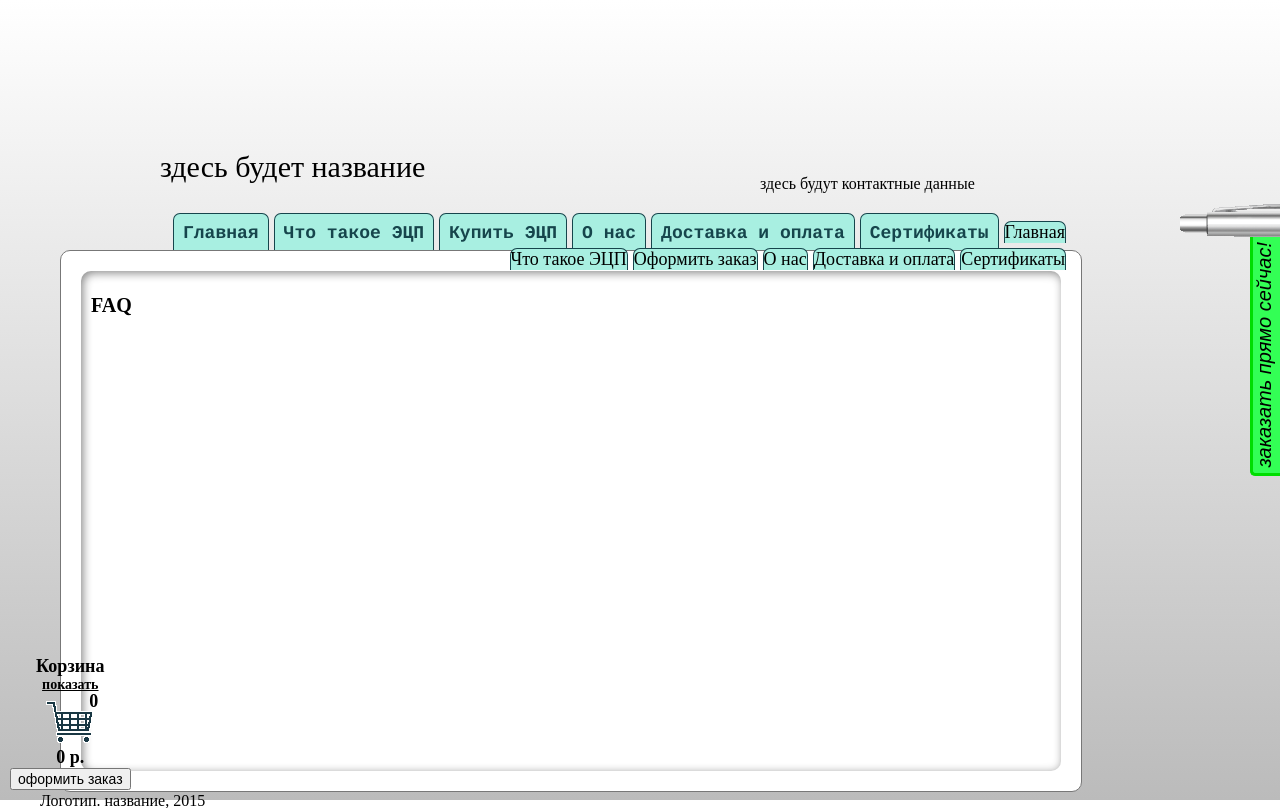
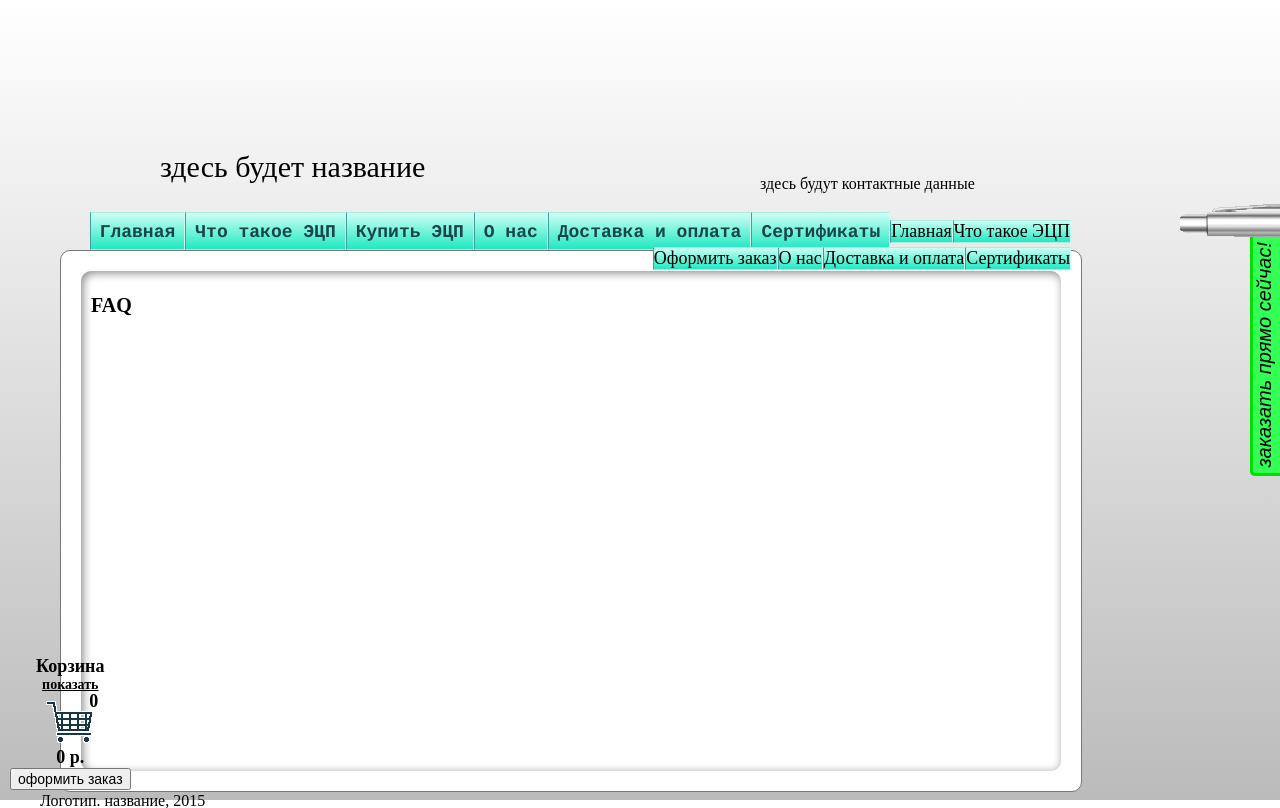
Before and after one commit to vhexx/side_repo, a Django app: page /faq/ in a window 1280 px wide. Shown: the top 808 px of the page. Run offline with Django 3.2, Linux system fonts and the light colour scheme; some libraries are stand-ins or nearby versions.

Commit message:
change template_style.css, create background.png

```diff
--- a/esign/esign/static/css/template_style.css
+++ b/esign/esign/static/css/template_style.css
@@ -8,6 +8,8 @@ input[type="text"] {max-width: 30px;}
      background: linear-gradient(to top, #bbbbbb, #ffffff);
      background-image: -webkit-linear-gradient(top, #ffffff, #bbbbbb);
      background-image: -moz-linear-gradient(top, #ffffff, #bbbbbb);}
+    #bkg_pattern {display: block; width: 100%; height : 100%; opacity: 0.2;
+     background-image: url(../img/background.png);}
     #header {width : 100%; display : block; height : 250px; position: relative;}
     #header_content {display : block; height : 100%; position : absolute;}
     #name {position: absolute; left : 10%; top : 60%; font-size: 30px; display: block; width : 500px;}
@@ -25,13 +27,12 @@ input[type="text"] {max-width: 30px;}
 
 	#navigation {font-size: 0px; position : absolute; right : 10px; display : table;
 	 background-color: transparent; text-align: right;}
-	.sect {display : inline-block; text-align: center; background-color : #A8EFE1;
-	 margin-right: 5px; margin-top: -2px; border-width : 1px 1px 0px 1px;
-	 border-style: solid; border-color: #16454C;
-	 border-radius: 7px 7px 0px 0px;
-	 -webkit-border-radius: 7px 7px 0px 0px;
-     -moz-border-radius: 7px 7px 0px 0px;
-     -khtml-border-radius: 7px 7px 0px 0px; position: relative;}
+	.sect {display : inline-block; text-align: center;
+	 border-width : 1px; border-color : #A8EFE1 #D1FFF5 #A8EFE1 #409F9A; border-style: solid;
+	 background: linear-gradient(to top, #20E8C1, #CDFFF5);
+     background-image: -webkit-linear-gradient(top, #CDFFF5, #20E8C1);
+     background-image: -moz-linear-gradient(top, #CDFFF5, #20E8C1);
+	 margin-top: -3px; position: relative;}
     .sect a {display: inline-block; height : 1em; padding : 0.5em; color : #16454C;
      text-decoration: none; font-family: courier; font-weight: bold;}
 	#footer {position: relative; display : block; min-height: 150px; width : 100%;
```
Also changed, not shown: esign/esign/static/img/background.png (added).
